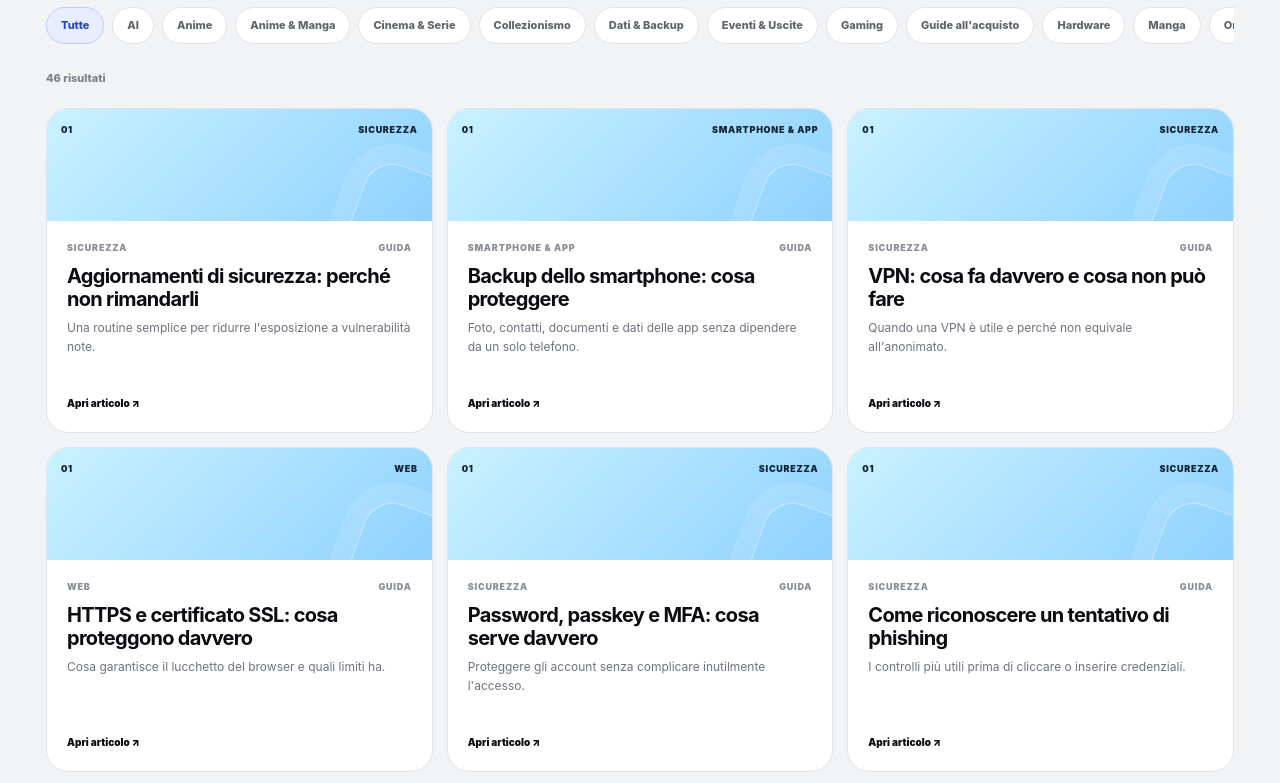
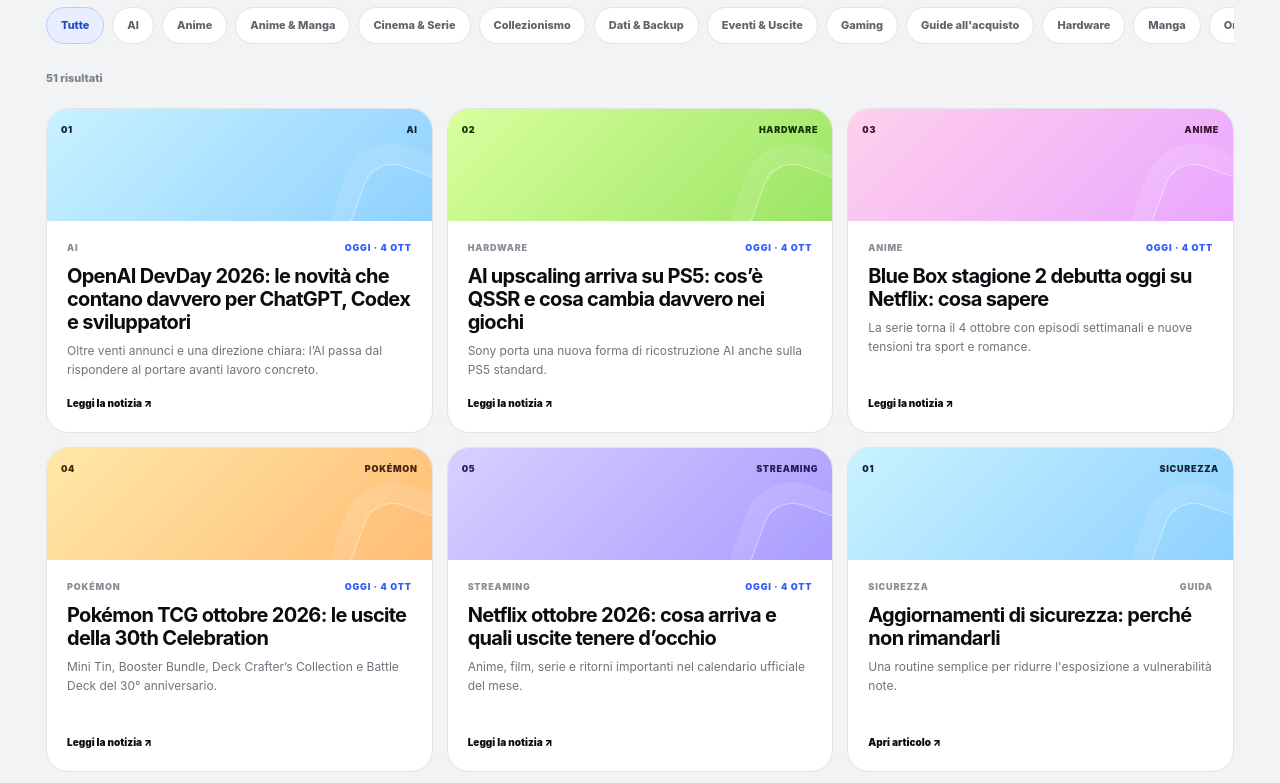
Before and after one commit to RukaKajiya/lfbr.it, a plain HTML site: page index.html in a window 1280 px wide. Shown: the part 2295-3078 px from the top of the page. Drawn offline with Linux system fonts and the light colour scheme.

Commit message:
Completa archivio home con gli articoli di oggi

```diff
--- a/index.html
+++ b/index.html
@@ -57,7 +57,22 @@
  </div>
  <div class="topic-row" id="topicChips" aria-label="Sottocategorie"></div>
  <div class="archive-status"><p id="resultCount" aria-live="polite">51 risultati</p><button id="clearFilters" type="button" hidden>Azzera filtri</button></div>
- <div class="story-grid" id="articleGrid"><a class="story-card" data-category="tecnologia" data-topic="sicurezza" href="articoli/aggiornamenti-sicurezza.html">
+ <div class="story-grid" id="articleGrid"><a class="story-card news-card" data-category="tecnologia" data-topic="ai" href="articoli/openai-devday-2026-novita.html">
+   <div class="story-art art-tecnologia"><span>01</span><b>AI</b></div>
+   <div class="story-copy"><div class="story-meta"><span>AI</span><span>Oggi · 4 ott</span></div><h3>OpenAI DevDay 2026: le novità che contano davvero per ChatGPT, Codex e sviluppatori</h3><p>Oltre venti annunci e una direzione chiara: l’AI passa dal rispondere al portare avanti lavoro concreto.</p><span class="story-link">Leggi la notizia <i>↗</i></span></div>
+ </a><a class="story-card news-card" data-category="gaming" data-topic="hardware" href="articoli/ps5-qssr-ai-upscaling.html">
+   <div class="story-art art-gaming"><span>02</span><b>Hardware</b></div>
+   <div class="story-copy"><div class="story-meta"><span>Hardware</span><span>Oggi · 4 ott</span></div><h3>AI upscaling arriva su PS5: cos’è QSSR e cosa cambia davvero nei giochi</h3><p>Sony porta una nuova forma di ricostruzione AI anche sulla PS5 standard.</p><span class="story-link">Leggi la notizia <i>↗</i></span></div>
+ </a><a class="story-card news-card" data-category="anime-manga" data-topic="anime" href="articoli/blue-box-stagione-2-netflix.html">
+   <div class="story-art art-anime-manga"><span>03</span><b>Anime</b></div>
+   <div class="story-copy"><div class="story-meta"><span>Anime</span><span>Oggi · 4 ott</span></div><h3>Blue Box stagione 2 debutta oggi su Netflix: cosa sapere</h3><p>La serie torna il 4 ottobre con episodi settimanali e nuove tensioni tra sport e romance.</p><span class="story-link">Leggi la notizia <i>↗</i></span></div>
+ </a><a class="story-card news-card" data-category="collezionismo" data-topic="pokemon" href="articoli/pokemon-tcg-uscite-ottobre-2026.html">
+   <div class="story-art art-collezionismo"><span>04</span><b>Pokémon</b></div>
+   <div class="story-copy"><div class="story-meta"><span>Pokémon</span><span>Oggi · 4 ott</span></div><h3>Pokémon TCG ottobre 2026: le uscite della 30th Celebration</h3><p>Mini Tin, Booster Bundle, Deck Crafter’s Collection e Battle Deck del 30° anniversario.</p><span class="story-link">Leggi la notizia <i>↗</i></span></div>
+ </a><a class="story-card news-card" data-category="intrattenimento" data-topic="streaming" href="articoli/netflix-ottobre-2026-cosa-guardare.html">
+   <div class="story-art art-intrattenimento"><span>05</span><b>Streaming</b></div>
+   <div class="story-copy"><div class="story-meta"><span>Streaming</span><span>Oggi · 4 ott</span></div><h3>Netflix ottobre 2026: cosa arriva e quali uscite tenere d’occhio</h3><p>Anime, film, serie e ritorni importanti nel calendario ufficiale del mese.</p><span class="story-link">Leggi la notizia <i>↗</i></span></div>
+ </a><a class="story-card" data-category="tecnologia" data-topic="sicurezza" href="articoli/aggiornamenti-sicurezza.html">
    <div class="story-art art-tecnologia"><span>01</span><b>Sicurezza</b></div>
    <div class="story-copy"><div class="story-meta"><span>Sicurezza</span><span>Guida</span></div><h3>Aggiornamenti di sicurezza: perché non rimandarli</h3><p>Una routine semplice per ridurre l'esposizione a vulnerabilità note.</p><span class="story-link">Apri articolo <i>↗</i></span></div>
  </a><a class="story-card" data-category="tecnologia" data-topic="smartphone" href="articoli/backup-smartphone.html">
```
